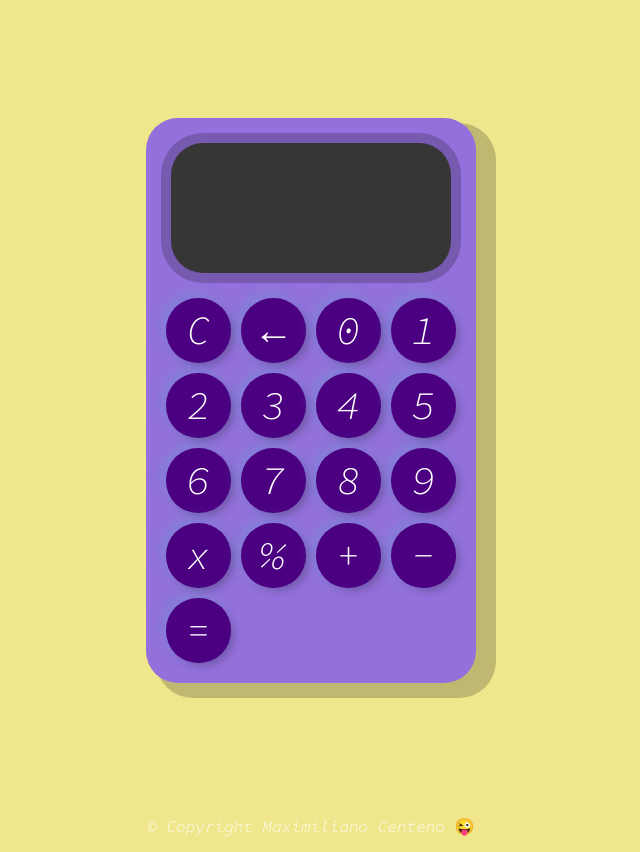
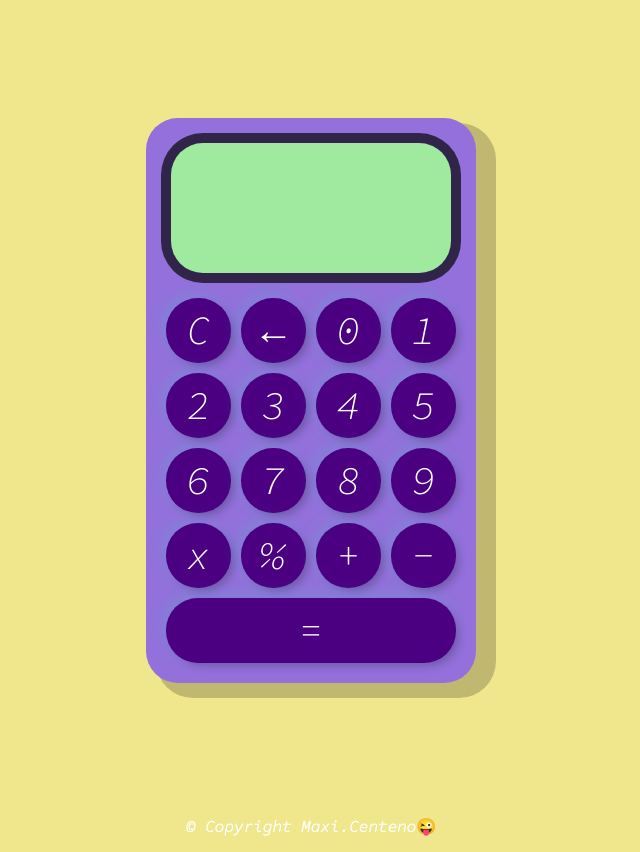
Before and after one commit to Kribly001/Mi-Calculadora, a plain HTML site: page index.html in a window 1280 px wide. Shown: the whole page, without its empty margins (329-969 px from the left). Drawn offline with nearby package versions, Linux system fonts and the light colour scheme.

Commit message:
Mejora de estilos

```diff
--- a/CSS/style.css
+++ b/CSS/style.css
@@ -4,6 +4,11 @@
     font-family: 'Source Code Pro', monospace;
 
     color: #fff;
+}
+
+.operadorIgual {
+    display: grid;
+    grid-column: 1 /-1;
 }
 
 body {
@@ -28,47 +33,51 @@ body {
     box-shadow: 15px 10px 0px 5px #00000033;
 }
 
-button{
-    cursor:pointer;
+button {
+    cursor: pointer;
     margin: 5px;
-    padding:0;
+    padding: 0;
     border-radius: 32px;
     font-size: 2.5em;
-    border:none;
-    background-color:indigo;
+    border: none;
+    background-color: indigo;
     box-shadow: 5px 5px 10px -3px #00000040, -5px -5px 15px #00ffc11f;
 }
 
-button:active{
+button:active {
     background-color: #006f54;
 }
 
-button:focus{
+button:focus {
     outline: none;
 }
 
-footer p{
-   text-align: center;}
+footer p {
+    text-align: center;
+  font-weight:bold;
+}
 
-.display{
-    grid-column:1 /-1;
+.display {
+    grid-column: 1 /-1;
     padding: 16px;
     display: flex;
     margin: 10px 10px 20px;
     flex-direction: column;
     align-items: flex-end;
-    background-color: #363636;
+    background-color: #9fea9f;
     border-radius: 32px;
     text-align: right;
     justify-content: space-between;
     word-break: break-all;
-    box-shadow: 0px 0px 0px 10px #00000033;
+    box-shadow: 0px 0px 0px 10px #000000ab;
 }
 
-#valor__actual{
+#valor__actual {
     font-size: 1.2em;
+    color: rgb(31, 54, 9);
 }
 
-#valor__anterior{
+#valor__anterior {
     font-size: 2.0em;
+    color:rgb(31, 54, 9) ;
 }
--- a/index.html
+++ b/index.html
@@ -7,10 +7,12 @@
     <meta name="google" content="notranslate">
     <meta http-equiv="X-UA-Compatible" content="IE=edge">
     <meta name="viewport" content="width=device-width, initial-scale=1.0">
-    <link rel="stylesheet" href="https://cdnjs.cloudflare.com/ajax/libs/animate.css/4.1.1/animate.min.css"/>
+    <link rel="stylesheet" href="https://cdnjs.cloudflare.com/ajax/libs/animate.css/4.1.1/animate.min.css" />
     <link rel="preconnect" href="https://fonts.googleapis.com">
     <link rel="preconnect" href="https://fonts.gstatic.com" crossorigin>
-    <link href="https://fonts.googleapis.com/css2?family=Kanit:wght@600&family=Source+Code+Pro:ital,wght@1,300&display=swap" rel="stylesheet">
+    <link
+        href="https://fonts.googleapis.com/css2?family=Kanit:wght@600&family=Source+Code+Pro:ital,wght@1,300&display=swap"
+        rel="stylesheet">
     <link rel="stylesheet" href="CSS/style.css" />
     <title>Super-Calculator</title>
 </head>
@@ -38,16 +40,19 @@
             <button class="operador" value="dividir">%</button>
             <button class="operador" value="sumar">+</button>
             <button class="operador" value="restar">-</button>
-            <button class="operador" value="igual">=</button>
+            <div class="operadorIgual">
+                <button class="operador" value="igual">=</button>
+            </div>
         </div>
     </div>
 
     <footer>
-        <p>&copy Copyright Maximiliano Centeno 😜</p>
+        <p>&copy Copyright Maxi.Centeno😜</p>
     </footer>
 
 </body>
 <script src="/JS/Display.js" type="text/javascript"></script>
 <script src="/JS/Calculadora.js" type="text/javascript"></script>
 <script src="/JS/index.js" type="text/javascript" defer></script>
+
 </html>
```
